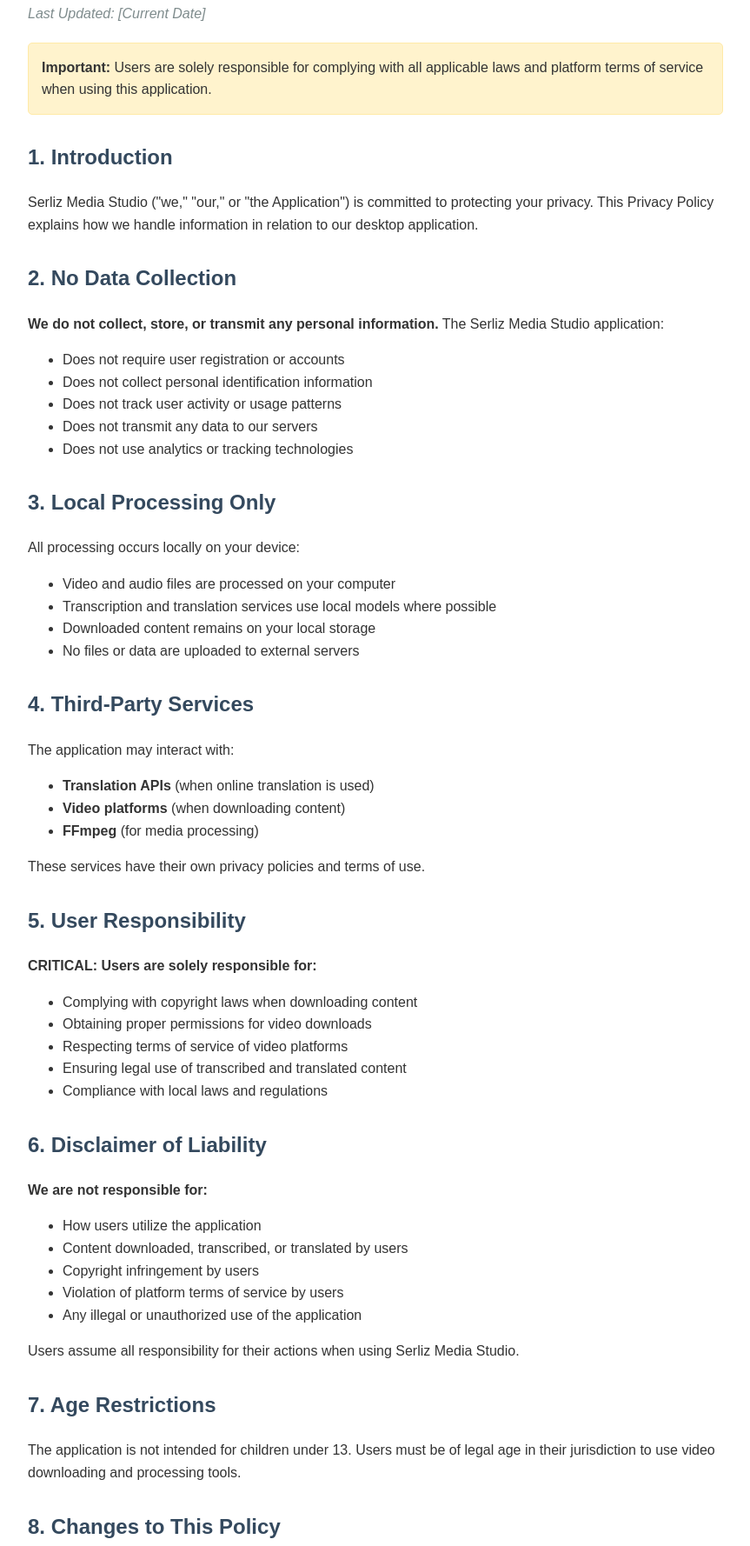
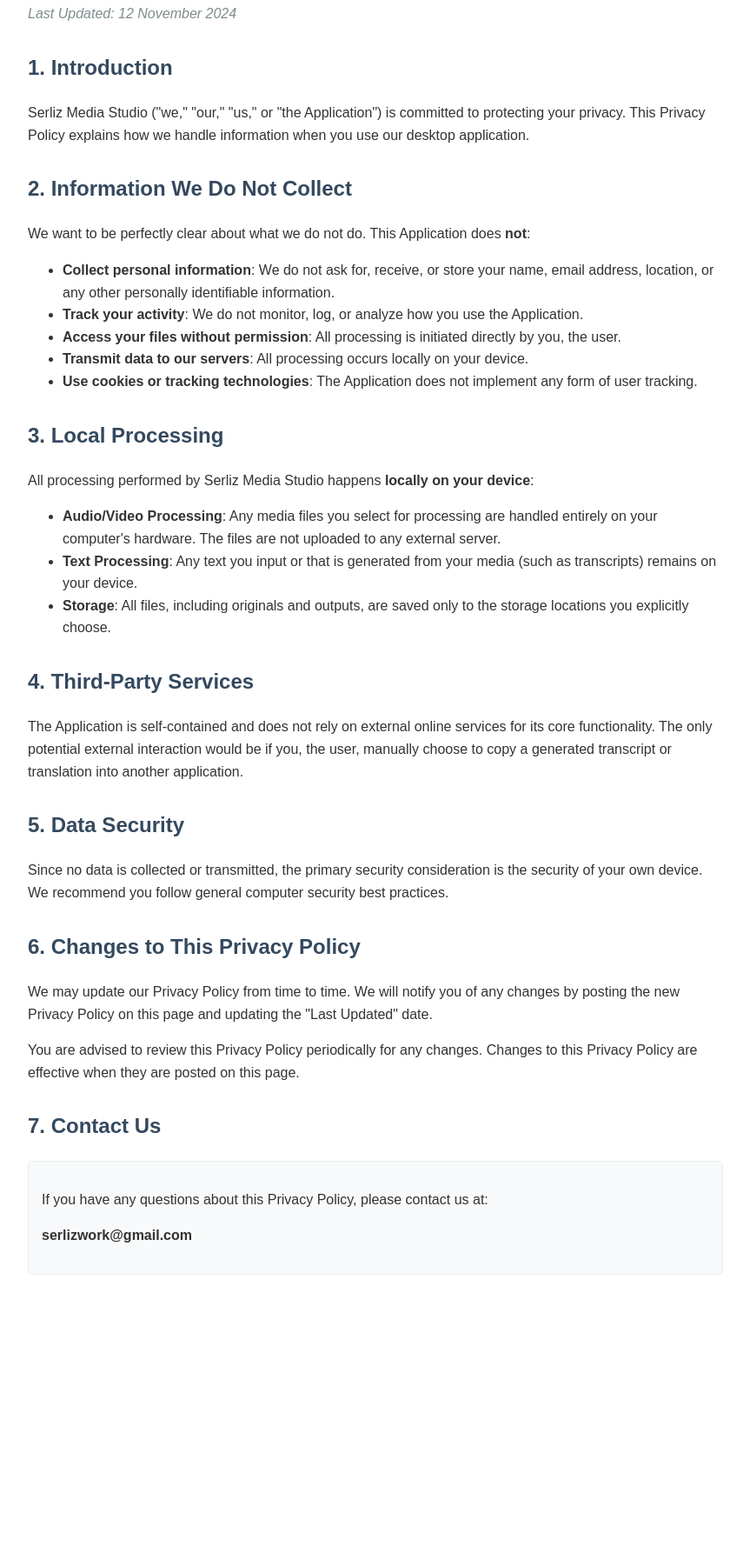
Before and after one commit to Sensei87/serliz-privacy-policy, a plain HTML site: page index.html in a window 1280 px wide. Shown: the part 123-1901 px from the top of the page at 87% size, without its empty margins (208-1071 px from the left). After the commit the page ends 1629 px from the top, so only its background shows below. Drawn offline with Linux system fonts and the light colour scheme.

Commit message:
Revise privacy policy content and formatting
Updated privacy policy text and structure.

```diff
--- a/index.html
+++ b/index.html
@@ -27,9 +27,9 @@
             color: #7f8c8d;
             font-style: italic;
         }
-        .warning {
-            background-color: #fff3cd;
-            border: 1px solid #ffeaa7;
+        .contact-info {
+            background-color: #f8f9fa;
+            border: 1px solid #e9ecef;
             border-radius: 5px;
             padding: 15px;
             margin: 20px 0;
@@ -38,71 +38,43 @@
 </head>
 <body>
     <h1>Privacy Policy for Serliz Media Studio</h1>
-    <p class="last-updated">Last Updated: [Current Date]</p>
-
-    <div class="warning">
-        <strong>Important:</strong> Users are solely responsible for complying with all applicable laws and platform terms of service when using this application.
-    </div>
+    <p class="last-updated">Last Updated: 12 November 2024</p>
 
     <h2>1. Introduction</h2>
-    <p>Serliz Media Studio ("we," "our," or "the Application") is committed to protecting your privacy. This Privacy Policy explains how we handle information in relation to our desktop application.</p>
+    <p>Serliz Media Studio ("we," "our," "us," or "the Application") is committed to protecting your privacy. This Privacy Policy explains how we handle information when you use our desktop application.</p>
 
-    <h2>2. No Data Collection</h2>
-    <p><strong>We do not collect, store, or transmit any personal information.</strong> The Serliz Media Studio application:</p>
+    <h2>2. Information We Do Not Collect</h2>
+    <p>We want to be perfectly clear about what we do not do. This Application does <strong>not</strong>:</p>
     <ul>
-        <li>Does not require user registration or accounts</li>
-        <li>Does not collect personal identification information</li>
-        <li>Does not track user activity or usage patterns</li>
-        <li>Does not transmit any data to our servers</li>
-        <li>Does not use analytics or tracking technologies</li>
+        <li><strong>Collect personal information</strong>: We do not ask for, receive, or store your name, email address, location, or any other personally identifiable information.</li>
+        <li><strong>Track your activity</strong>: We do not monitor, log, or analyze how you use the Application.</li>
+        <li><strong>Access your files without permission</strong>: All processing is initiated directly by you, the user.</li>
+        <li><strong>Transmit data to our servers</strong>: All processing occurs locally on your device.</li>
+        <li><strong>Use cookies or tracking technologies</strong>: The Application does not implement any form of user tracking.</li>
     </ul>
 
-    <h2>3. Local Processing Only</h2>
-    <p>All processing occurs locally on your device:</p>
+    <h2>3. Local Processing</h2>
+    <p>All processing performed by Serliz Media Studio happens <strong>locally on your device</strong>:</p>
     <ul>
-        <li>Video and audio files are processed on your computer</li>
-        <li>Transcription and translation services use local models where possible</li>
-        <li>Downloaded content remains on your local storage</li>
-        <li>No files or data are uploaded to external servers</li>
+        <li><strong>Audio/Video Processing</strong>: Any media files you select for processing are handled entirely on your computer's hardware. The files are not uploaded to any external server.</li>
+        <li><strong>Text Processing</strong>: Any text you input or that is generated from your media (such as transcripts) remains on your device.</li>
+        <li><strong>Storage</strong>: All files, including originals and outputs, are saved only to the storage locations you explicitly choose.</li>
     </ul>
 
     <h2>4. Third-Party Services</h2>
-    <p>The application may interact with:</p>
-    <ul>
-        <li><strong>Translation APIs</strong> (when online translation is used)</li>
-        <li><strong>Video platforms</strong> (when downloading content)</li>
-        <li><strong>FFmpeg</strong> (for media processing)</li>
-    </ul>
-    <p>These services have their own privacy policies and terms of use.</p>
+    <p>The Application is self-contained and does not rely on external online services for its core functionality. The only potential external interaction would be if you, the user, manually choose to copy a generated transcript or translation into another application.</p>
 
-    <h2>5. User Responsibility</h2>
-    <p><strong>CRITICAL: Users are solely responsible for:</strong></p>
-    <ul>
-        <li>Complying with copyright laws when downloading content</li>
-        <li>Obtaining proper permissions for video downloads</li>
-        <li>Respecting terms of service of video platforms</li>
-        <li>Ensuring legal use of transcribed and translated content</li>
-        <li>Compliance with local laws and regulations</li>
-    </ul>
+    <h2>5. Data Security</h2>
+    <p>Since no data is collected or transmitted, the primary security consideration is the security of your own device. We recommend you follow general computer security best practices.</p>
 
-    <h2>6. Disclaimer of Liability</h2>
-    <p><strong>We are not responsible for:</strong></p>
-    <ul>
-        <li>How users utilize the application</li>
-        <li>Content downloaded, transcribed, or translated by users</li>
-        <li>Copyright infringement by users</li>
-        <li>Violation of platform terms of service by users</li>
-        <li>Any illegal or unauthorized use of the application</li>
-    </ul>
-    <p>Users assume all responsibility for their actions when using Serliz Media Studio.</p>
+    <h2>6. Changes to This Privacy Policy</h2>
+    <p>We may update our Privacy Policy from time to time. We will notify you of any changes by posting the new Privacy Policy on this page and updating the "Last Updated" date.</p>
+    <p>You are advised to review this Privacy Policy periodically for any changes. Changes to this Privacy Policy are effective when they are posted on this page.</p>
 
-    <h2>7. Age Restrictions</h2>
-    <p>The application is not intended for children under 13. Users must be of legal age in their jurisdiction to use video downloading and processing tools.</p>
-
-    <h2>8. Changes to This Policy</h2>
-    <p>We may update this Privacy Policy. Continued use of the application after changes constitutes acceptance of the updated policy.</p>
-
-    <h2>9. Contact Information</h2>
-    <p>For questions about this Privacy Policy, contact: serlizwork@gmail.com</p>
+    <h2>7. Contact Us</h2>
+    <div class="contact-info">
+        <p>If you have any questions about this Privacy Policy, please contact us at:</p>
+        <p><strong>serlizwork@gmail.com</strong></p>
+    </div>
 </body>
 </html>
```
